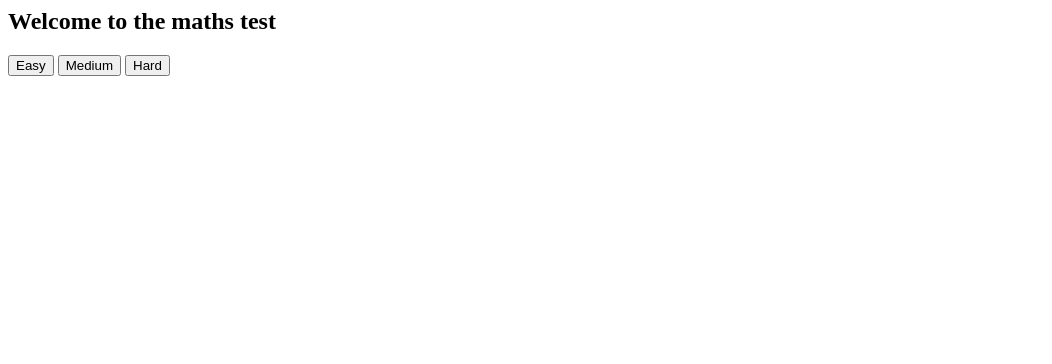
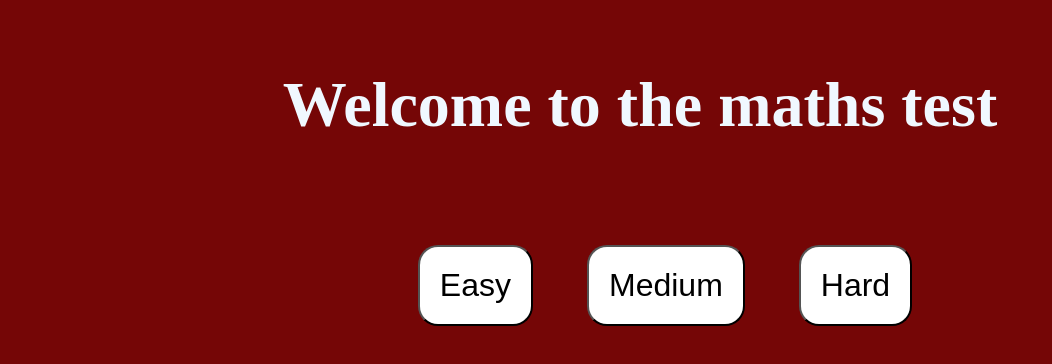
Before and after one commit to NoahB6JS/maths_test, a plain HTML site: page start.html in a window 1280 px wide. Shown: the whole page, without its empty margins (0-1052 px from the left). Drawn offline with Linux system fonts and the light colour scheme.

Commit message:
game page

```diff
--- a/start.html
+++ b/start.html
@@ -1,7 +1,5 @@
 <html>
 <head>
-    <meta charset="UTF-8">
-    <meta name="viewport" content="width=device-width, initial-scale=1.0">
     <title>Math Test</title>
     <link rel="stylesheet" href="style.css">
 </head>
@@ -10,10 +8,10 @@
 
     <section >
             <h1> Welcome to the maths test </h1>
-            <button> Easy </button>
+
+            <button href="game.html"> Easy </button>
             <button> Medium </button>
             <button> Hard </button>
-
     </section>
 
 
--- a/style.css
+++ b/style.css
@@ -1,8 +1,17 @@
-.body{
+
+
+body{
     background-color: #750606;
     padding: 10px 10px 10px 10px;
+    text-align: center;
 }
 
+h1 {
+    color:aliceblue;
+    font-size: 4rem;
+    padding-bottom: 50px;
+    padding-top: 50px;
+}
 
 .column{
     text-align: center;
@@ -12,10 +21,12 @@
     border-radius: 50px;
 }
 
-.button{
+button{
     border-radius: 20px;
-    background-color: grey;
+    background-color: rgb(255, 255, 255);
     text-align: center;
-    color: black;
-    padding: 10px 10px 10px 10px;
+    color: rgb(0, 0, 0);
+    padding: 20px 20px 20px 20px;
+    font-size: 2rem;
+    margin-left: 50px;
 }
```
